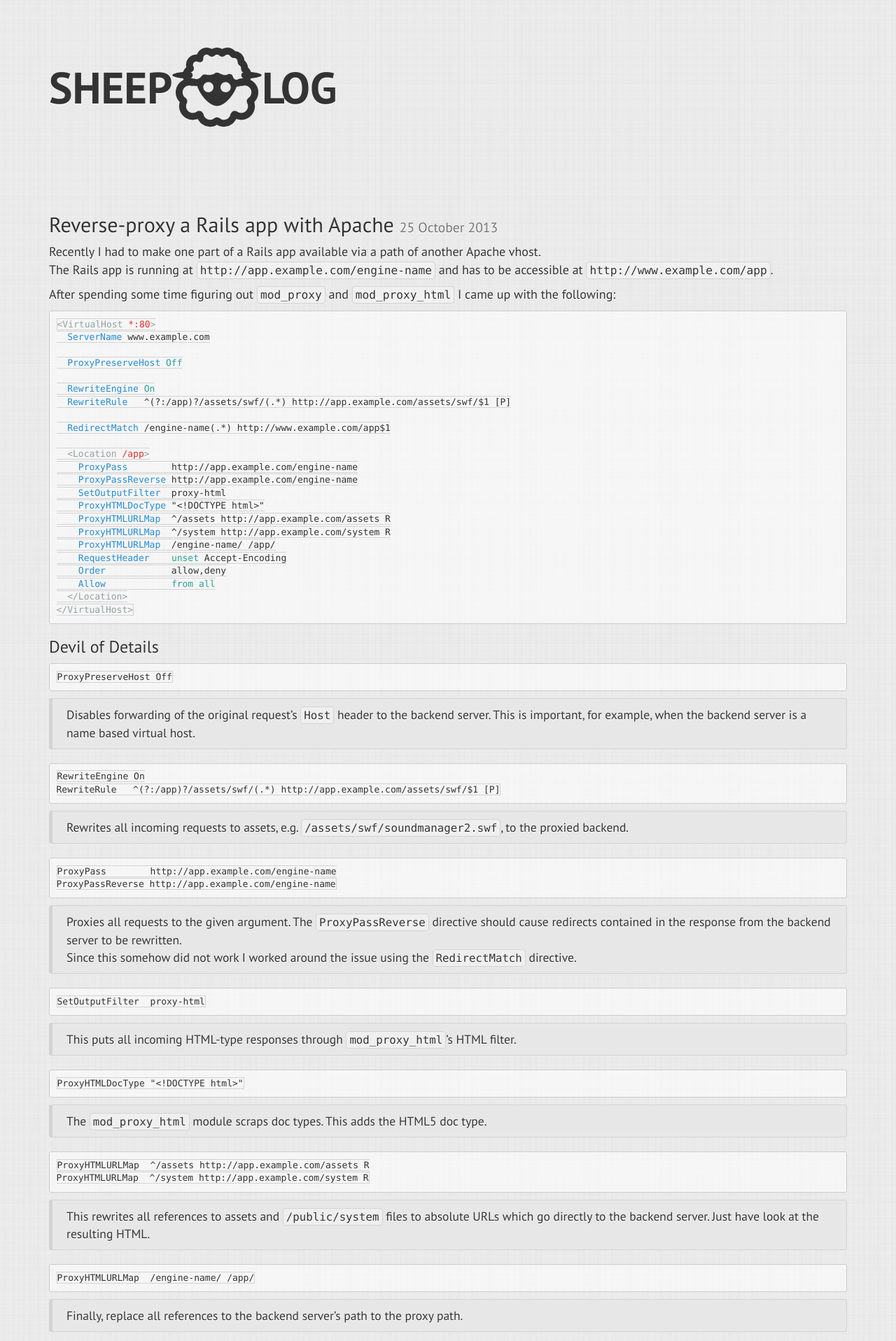
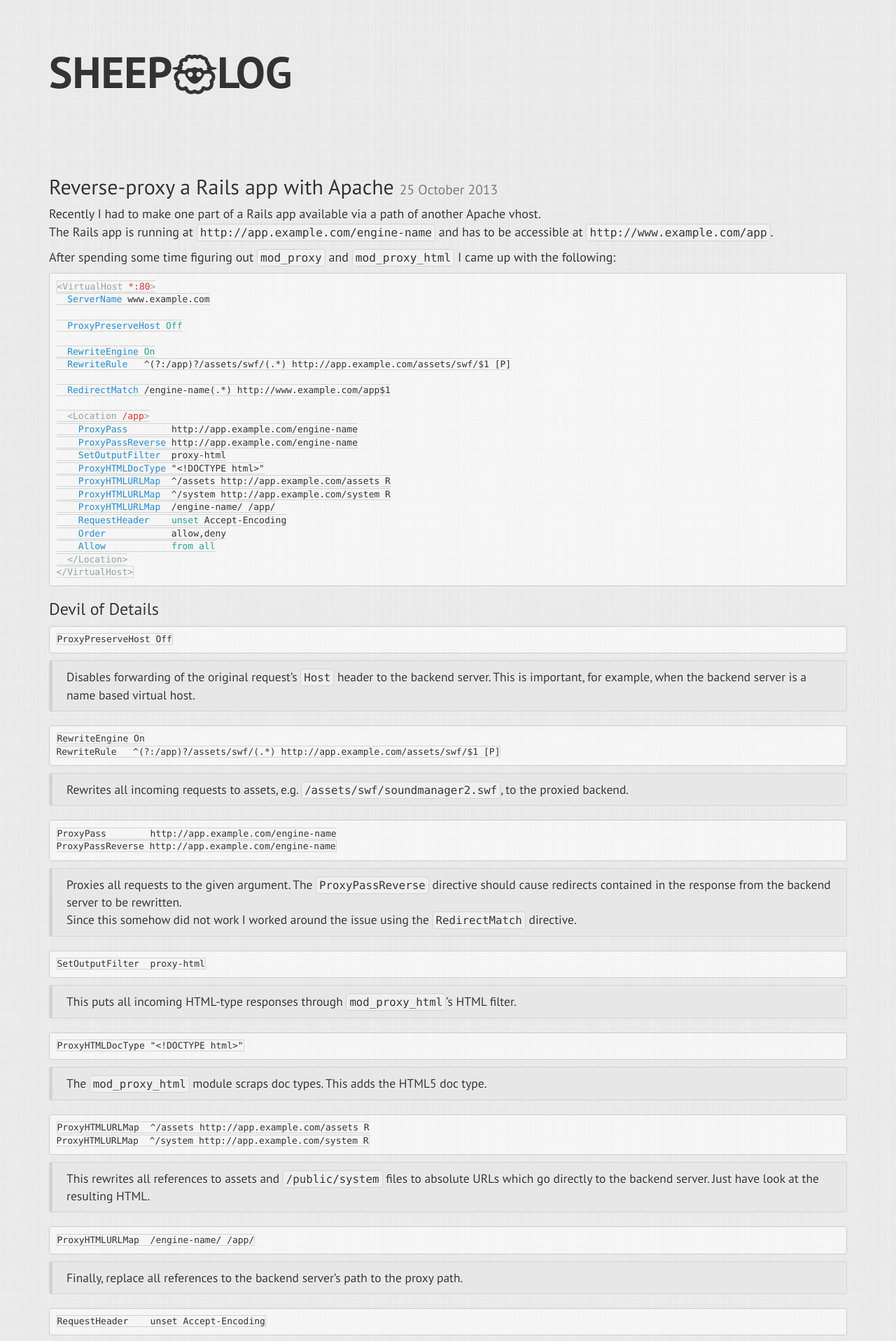
Before and after one commit to glaszig/glaszig.github.io, a Jekyll site: the page built from _posts/2013-10-25-reverse-proxy-a-rails-app.md, in a window 1280 px wide. Shown: the top 1917 px of the page at 70% size. Built offline with Jekyll 4.4.1, drawn with Linux system fonts in a browser that asks for light colours; nearby versions of some CDN libraries; Markdown is read by kramdown in place of the engine named in the settings; comment, search, counter and statistics services are not loaded.

Commit message:
better sheep for mobile

```diff
--- a/_layouts/blog.html
+++ b/_layouts/blog.html
@@ -6,7 +6,7 @@ body_class: blog
 
 <div class="jumbotron">
   <header class="container">
-    <h1><a href="/">sheep<img src="/static/sheep2-128.png">log</a></h1>
+    <h1><a href="/">sheep<img src="/static/sheep2-64.png">log</a></h1>
   </header>
 </div>
 
```
Also changed, not shown: static/sheep2-128.png (deleted), static/sheep2-64.png (added).
